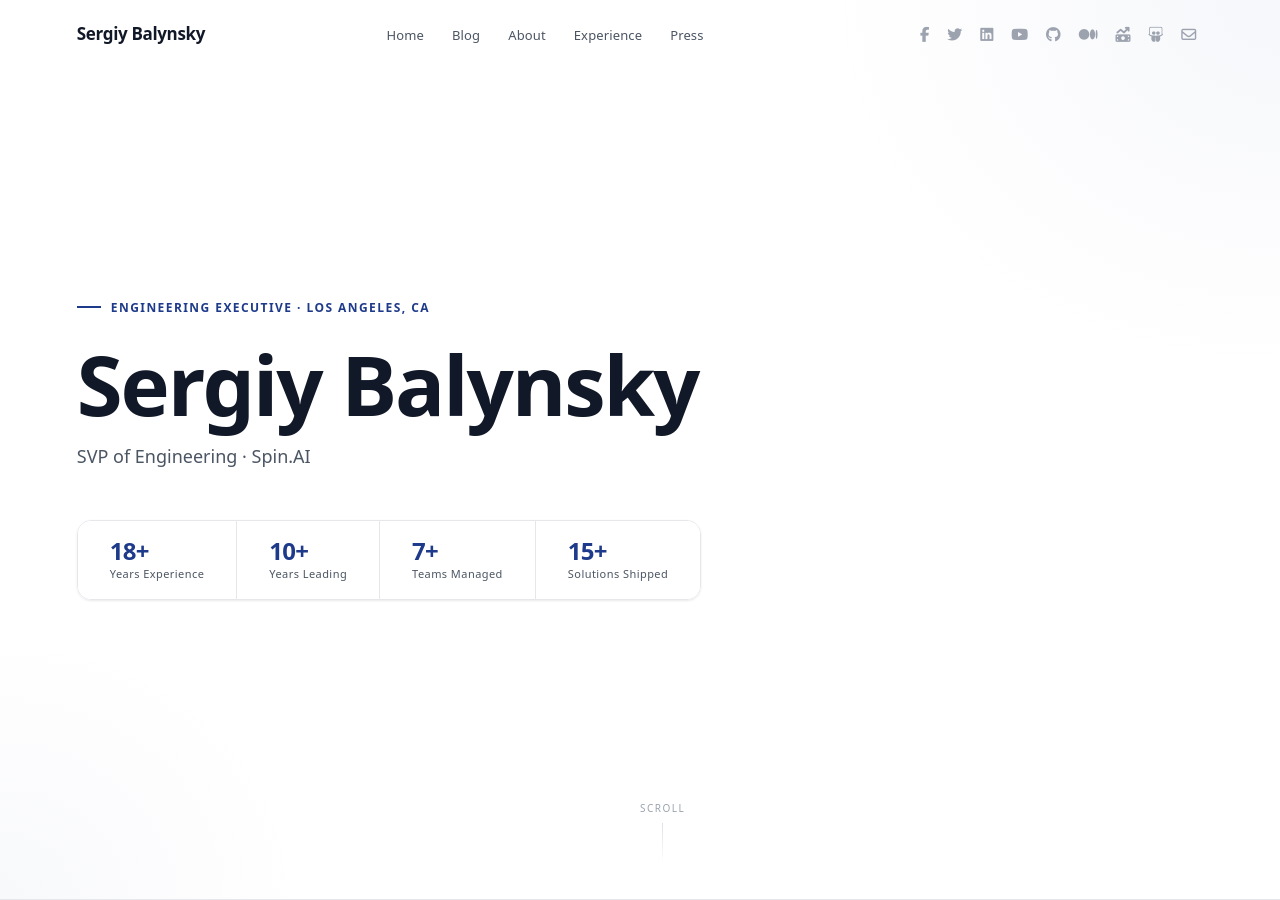
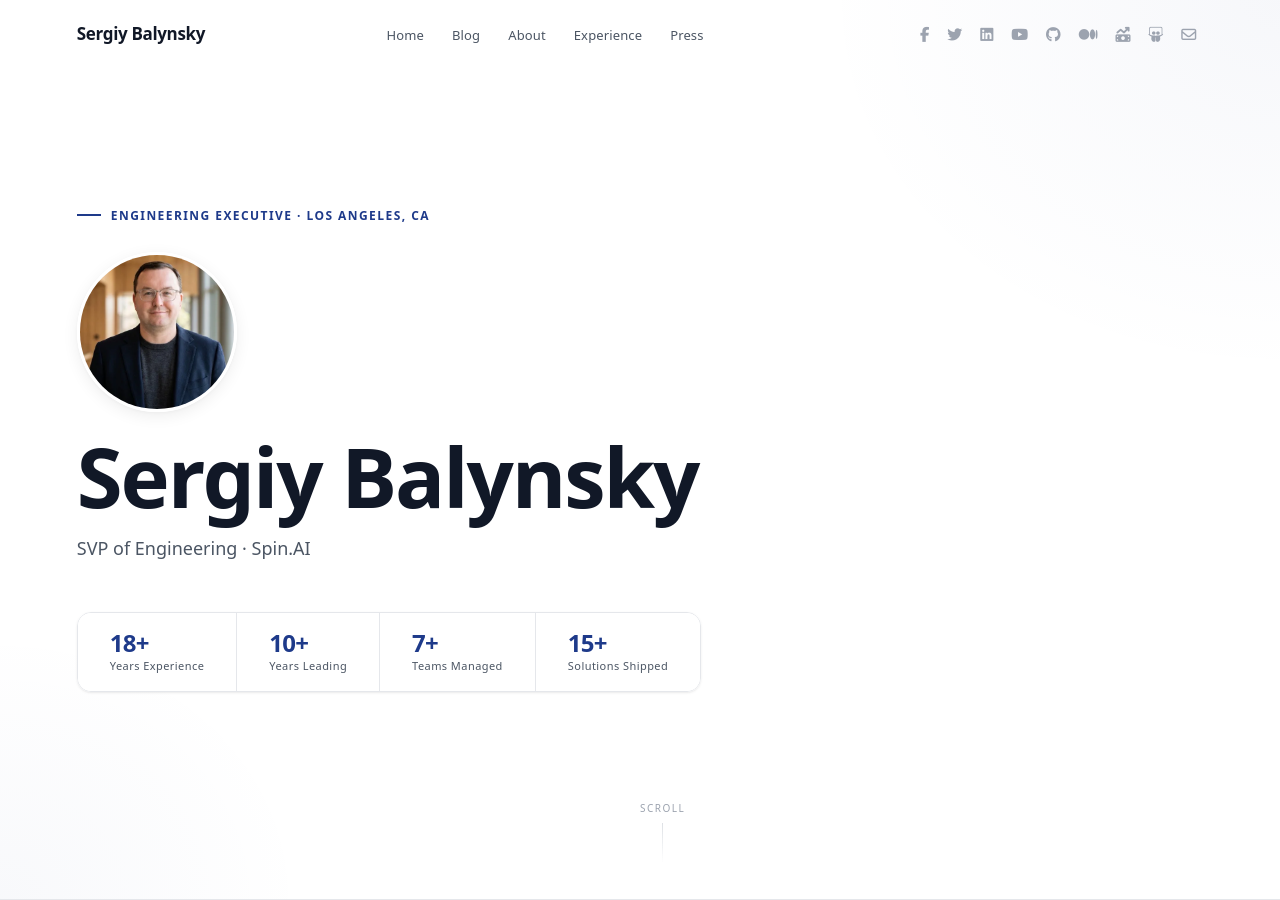
Before and after one commit to balynsky/personal-site, a Jekyll site: the page built from index.html, in a window 1280 px wide and 900 px high. Built offline with Jekyll 4.4.1, drawn with Linux system fonts in a browser that asks for light colours; nearby versions of some CDN libraries.

Commit message:
change main photo

```diff
--- a/_layouts/about.html
+++ b/_layouts/about.html
@@ -13,6 +13,7 @@ image: /assets/images/sergiy_main.webp
     <div class="hero-grid"></div>
     <div class="home-content">
         <div class="hero-eyebrow">Engineering Executive · Los Angeles, CA</div>
+        <img class="hero-photo" src="/assets/images/sergiy_hero.webp" alt="{{ site.name }}" width="160" height="160" fetchpriority="high">
         <div class="hero-name">{{ site.name }}</div>
         <div class="hero-role">SVP of Engineering · Spin.AI</div>
         <div class="hero-divider"></div>
--- a/assets/css/style-new.css
+++ b/assets/css/style-new.css
@@ -221,6 +221,18 @@ nav .menu-btn,
   height: 1.5px;
   background: var(--navy);
   flex-shrink: 0;
+}
+.hero-photo {
+  display: block;
+  width: 160px;
+  height: 160px;
+  border-radius: 50%;
+  object-fit: cover;
+  margin-bottom: 24px;
+  border: 3px solid var(--bg);
+  box-shadow: var(--shadow);
+  opacity: 0;
+  animation: fadeUp 0.7s ease 0.15s forwards;
 }
 .hero-name {
   font-size: clamp(52px, 6.5vw, 92px);
@@ -1306,6 +1318,7 @@ footer .text svg { width: 14px; height: 14px; fill: currentColor; }
   nav .navbar .media-icons { display: none; }
   nav .menu-btn,
   .navbar .menu .cancel-btn { display: block; }
+  .hero-photo { width: 120px; height: 120px; }
   .hero-name { font-size: clamp(40px, 11vw, 64px); }
   .hero-stats { flex-direction: column; gap: 0; width: 100%; border-radius: var(--radius); }
   .hero-stat { padding: 14px 20px; }
```
Also changed, not shown: assets/images/sergiy_hero.webp (added).
